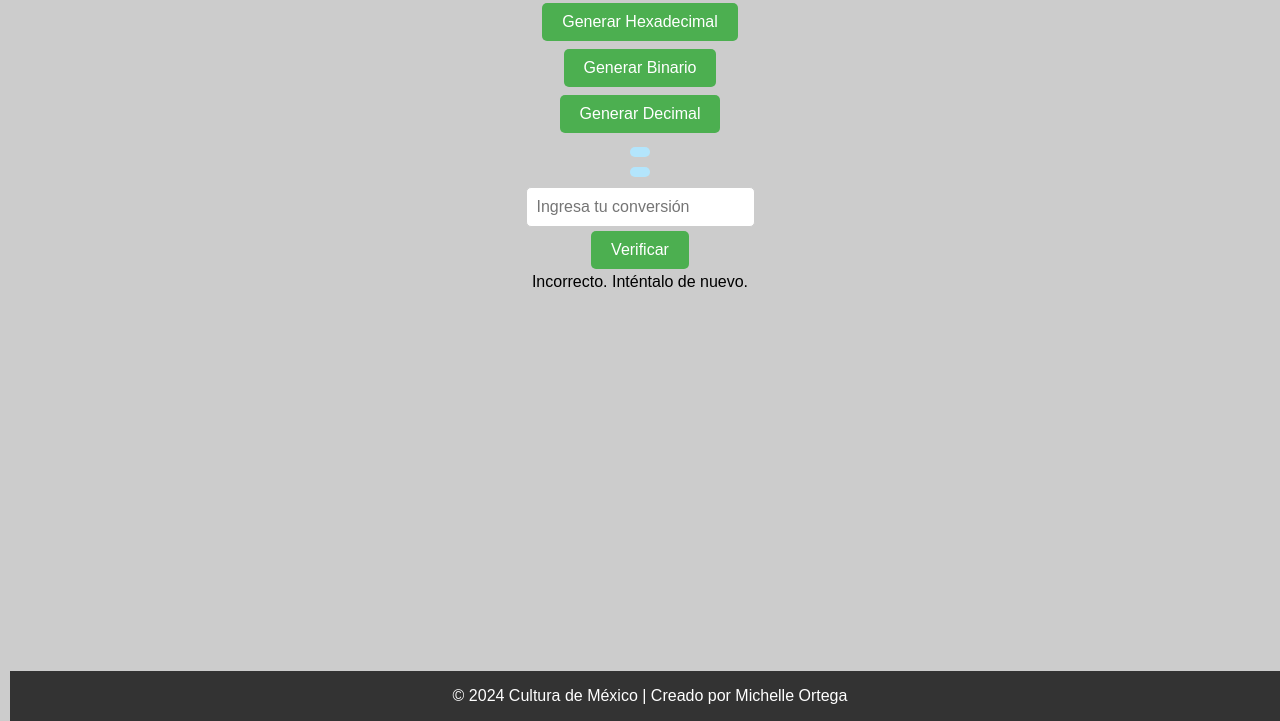
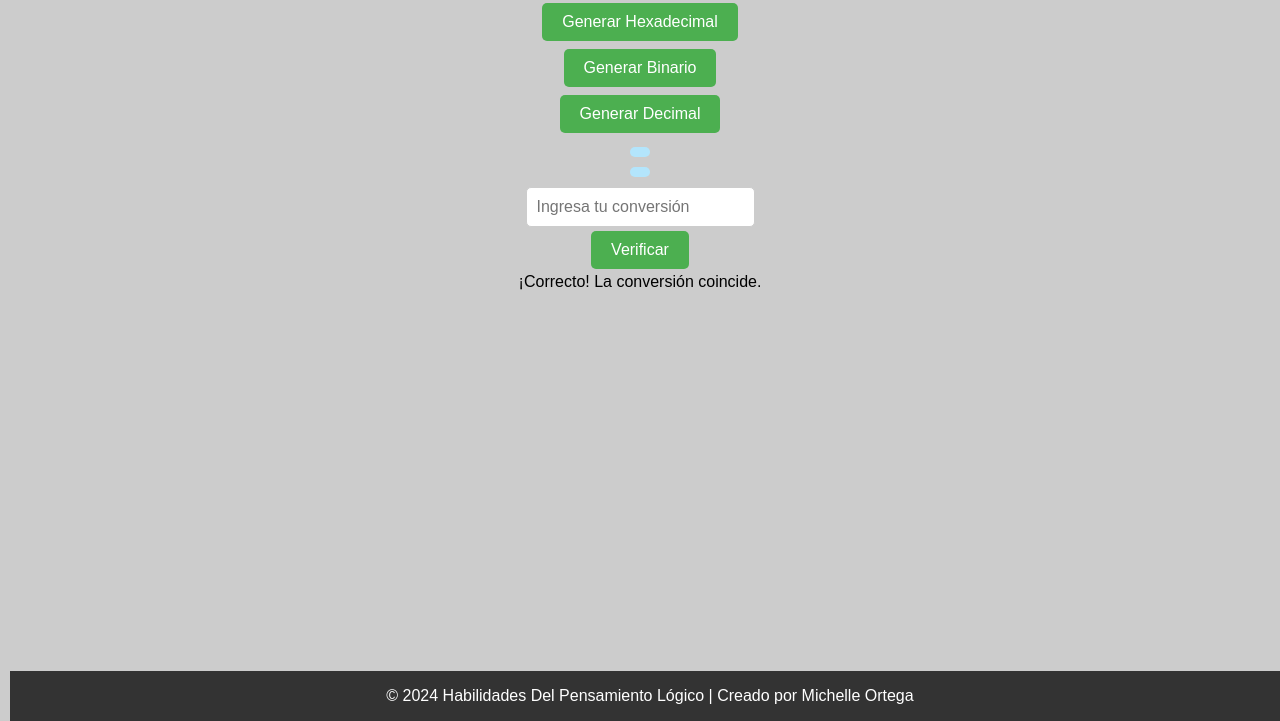
Before and after one commit to mich0rtega/Dpl.utd, a plain HTML site: page index.html in a window 1280 px wide. Both pictures are taken after a click on the button "Verificar". Shown: the part 79-800 px from the top of the page. Drawn offline with Linux system fonts and the light colour scheme.

Commit message:
Update index.html

```diff
--- a/index.html
+++ b/index.html
@@ -245,16 +245,17 @@
         });
 
         checkButton.addEventListener('click', () => {
-            const userConversion = parseInt(userInput.value.trim(), 10);
-            if (userConversion === generatedNumber) {
-                verificationResultDiv.textContent = '¡Correcto! La conversión coincide.';
-            } else {
-                verificationResultDiv.textContent = 'Incorrecto. Inténtalo de nuevo.';
-            }
+    const userConversion = userInput.value.trim().toUpperCase();
+    if (userConversion === generatedConversion) {
+        verificationResultDiv.textContent = '¡Correcto! La conversión coincide.';
+    } else {
+        verificationResultDiv.textContent = 'Incorrecto. Inténtalo de nuevo.';
+    }
         });
+
     </script>
      <div class="footer">
-        <p>&copy; 2024 Cultura de México | Creado por Michelle Ortega</p>
+        <p>&copy; 2024 Habilidades Del Pensamiento Lógico | Creado por Michelle Ortega</p>
     </div>
 </div>
 </body>
```
